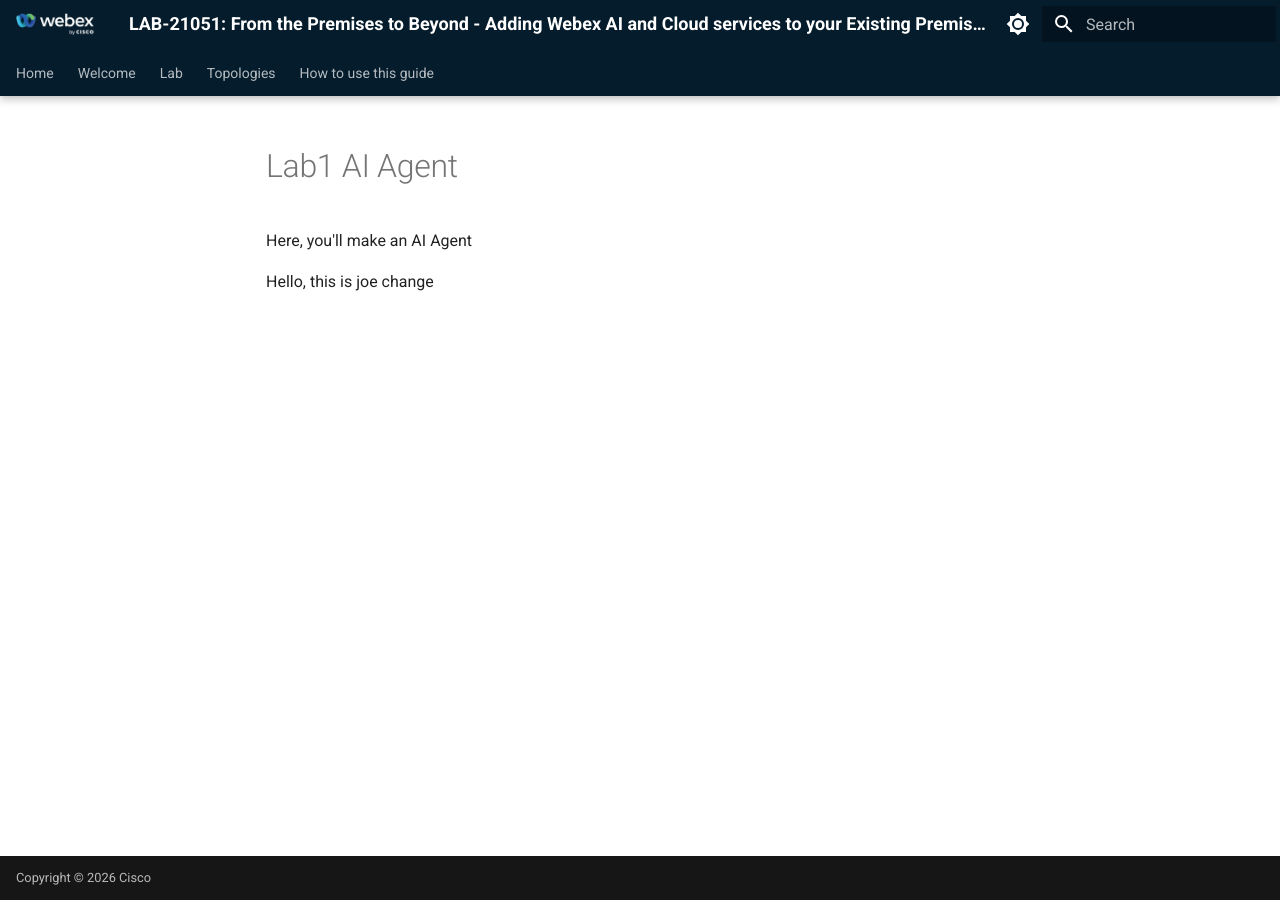
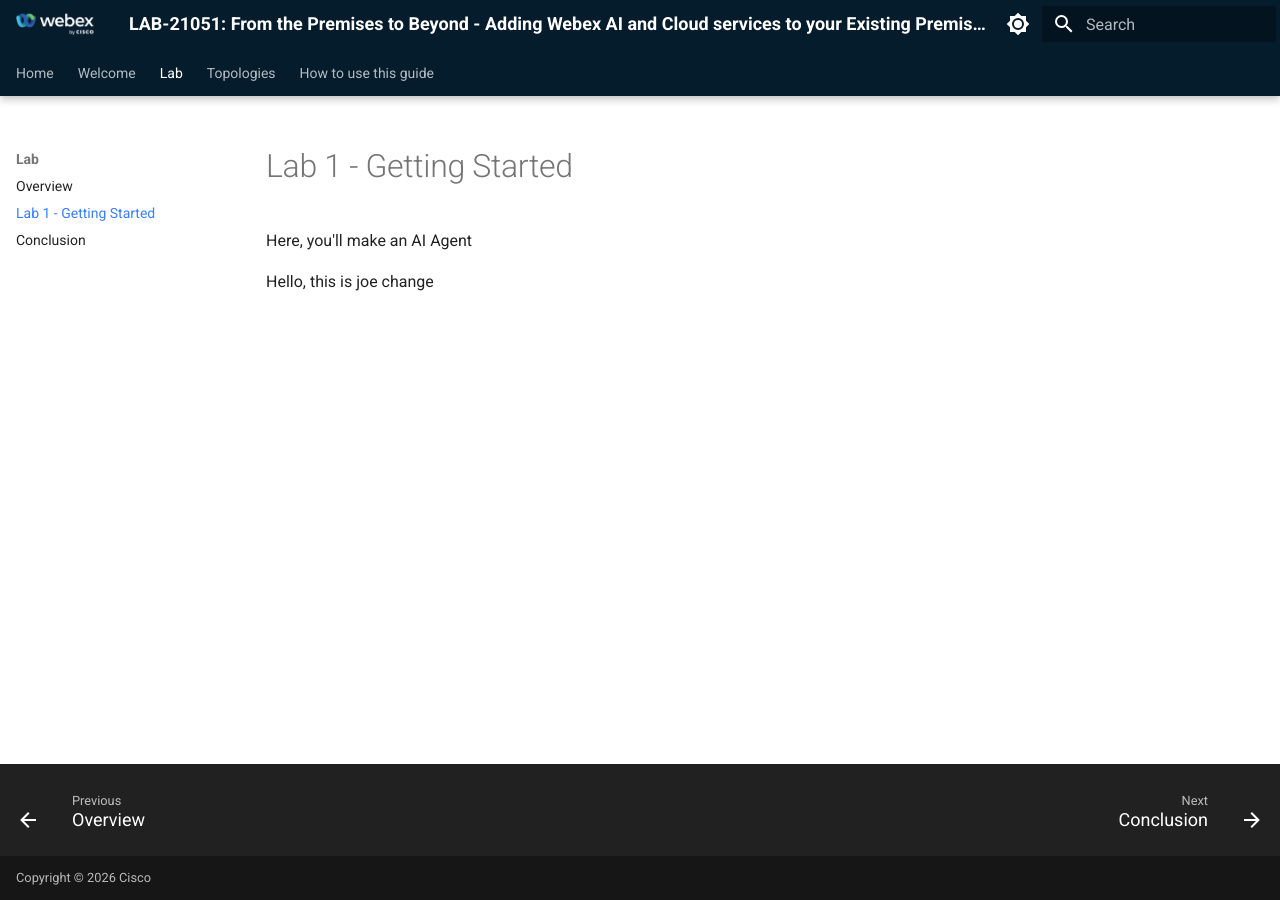
Before and after one commit to WebexCC-SA/LAB-21051, an MkDocs documentation site: the page built from docs/Lab1_AI_Agent.md, in a window 1280 px wide. Built offline with MkDocs 1.6.1 and Material for MkDocs 9.7.7, drawn with Linux system fonts in a browser that asks for light colours; some of the changed lines change nothing that is shown.

Commit message:
updated lab1a TOC

```diff
--- a/mkdocs.yml
+++ b/mkdocs.yml
@@ -89,7 +89,7 @@
   - Welcome: welcome.md
   - Lab:
       - Overview: overview.md
-      - Lab 1 - Getting Started: lab1_getting_started.md
+      - Lab 1 - Getting Started: Lab1_AI_Agent.md
       - Conclusion: conclusion.md
   - Topologies: topologies.md
   - How to use this guide:
```
